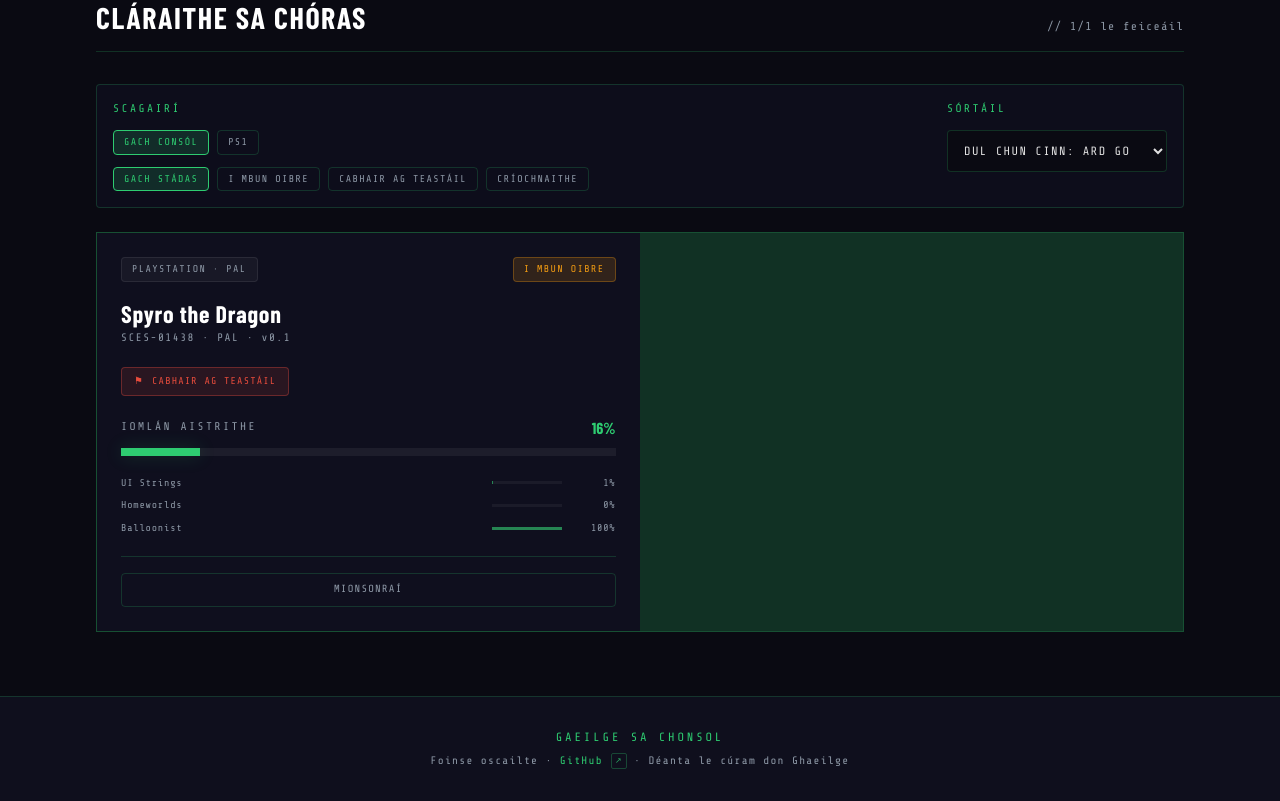
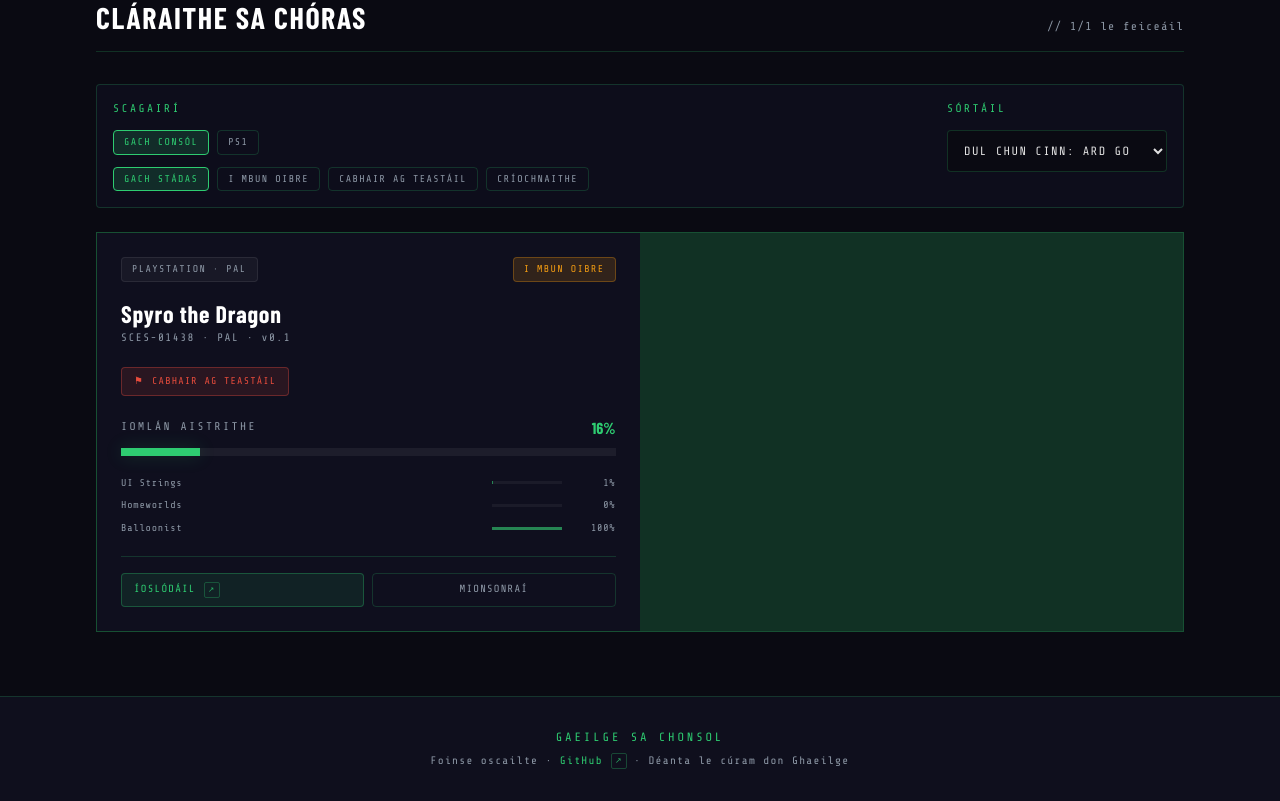
Before and after one commit to aaronsnig501/gaeilge-sa-chonsol, a SvelteKit app in the folder web/: page / in a window 1280 px wide. Shown: the part 975-1776 px from the top of the page. Built offline with nearby package versions, Linux system fonts and the light colour scheme; a web font is replaced by a local one.

Commit message:
feat(web): link game download actions to GitHub releases

```diff
--- a/web/src/lib/components/GameCard.svelte
+++ b/web/src/lib/components/GameCard.svelte
@@ -1,4 +1,5 @@
 <script lang="ts">
+	import ExternalLink from '$lib/components/ExternalLink.svelte';
 	import ProgressBar from '$lib/components/ProgressBar.svelte';
 	import StatusBadge from '$lib/components/StatusBadge.svelte';
 	import { consoleName, getGameHref, topCategories } from '$lib/data';
@@ -62,6 +63,14 @@
 	</div>
 
 	<div class="mt-auto flex flex-wrap gap-2 border-t border-console-border pt-4">
+		{#if game.links.patch}
+			<ExternalLink
+				className="flex-1 rounded-sm border border-console-green/30 bg-console-green/10 px-3 py-2 text-center font-mono text-[0.65rem] uppercase tracking-[0.12em] text-console-green hover:border-console-green hover:bg-console-green/18"
+				href={game.links.patch}
+			>
+				Íoslódáil
+			</ExternalLink>
+		{/if}
 		<a
 			class="flex-1 rounded-sm border border-console-border px-3 py-2 text-center font-mono text-[0.65rem] uppercase tracking-[0.12em] text-console-muted group-hover:border-console-green group-hover:text-console-green"
 			href={href}
--- a/web/src/lib/data.ts
+++ b/web/src/lib/data.ts
@@ -23,6 +23,10 @@
 
 function asNumber(value: unknown, fallback = 0): number {
 	return typeof value === 'number' && Number.isFinite(value) ? value : fallback;
+}
+
+function asBoolean(value: unknown): boolean {
+	return value === true;
 }
 
 function withBase(path: string): string {
@@ -67,6 +71,10 @@
 	return asString(value.console_label).toUpperCase();
 }
 
+function buildReleasesUrl(repoUrl: string): string {
+	return `${repoUrl.replace(/\/+$/, '')}/releases`;
+}
+
 function parseGame(game: unknown): GameStatus {
 	const value = (game && typeof game === 'object' ? game : {}) as Record<string, unknown>;
 	const categories = Array.isArray(value.categories) ? value.categories : [];
@@ -104,6 +112,9 @@
 			};
 		}),
 		links: {
+			patch: asBoolean(value.patch_available)
+				? buildReleasesUrl(asString(value.repo_url, REPO_URL))
+				: undefined,
 			repo: asString(value.repo_url) || undefined,
 			notes: asString(value.notes_path) ? withBase(asString(value.notes_path)) : undefined,
 			issues: asString(value.issues_url)
--- a/web/src/routes/games/[console]/[game]/+page.svelte
+++ b/web/src/routes/games/[console]/[game]/+page.svelte
@@ -61,6 +61,11 @@
 			<p class="font-mono text-[0.72rem] tracking-[0.15em] text-console-muted">{game.subtitle}</p>
 			<p class="max-w-3xl text-sm leading-8 text-console-muted">{game.description}</p>
 			<div class="flex flex-wrap gap-3">
+				{#if game.links.patch}
+					<ExternalLink className="console-button console-button-primary" href={game.links.patch}>
+						Íoslódáil paiste
+					</ExternalLink>
+				{/if}
 				{#if game.links.issues}
 					<ExternalLink className="console-button console-button-ghost" href={game.links.issues}>
 						Eisiúintí GitHub
@@ -166,9 +171,29 @@
 		</div>
 
 		<aside class="space-y-6">
+			{#if game.links.patch}
+				<div class="panel border-l-4 border-l-console-green p-6">
+					<p class="mono-label text-console-green">// Íoslódáil</p>
+					<h2 class="mt-4 font-mono text-sm tracking-[0.12em] text-white">
+						{game.game}_gaeilge_v{game.version ?? '0.1'}.bps
+					</h2>
+					<p class="mt-3 text-sm leading-7 text-console-muted">
+						Téigh chuig leathanach na n-eisiúintí chun an paiste don chluiche seo a aimsiú agus a íoslódáil.
+					</p>
+					<ExternalLink className="console-button console-button-primary mt-5 w-full" href={game.links.patch}>
+						Féach ar eisiúintí
+					</ExternalLink>
+				</div>
+			{/if}
+
 			<div class="panel p-6">
 				<p class="mono-label text-console-green">// Nascanna</p>
 				<div class="mt-4 grid gap-3">
+					{#if game.links.patch}
+						<ExternalLink className="console-button console-button-ghost w-full" href={game.links.patch}>
+							Íoslódálacha
+						</ExternalLink>
+					{/if}
 					{#if game.links.notes}
 						<a class="console-button console-button-ghost w-full" href={game.links.notes}>Nótaí</a>
 					{/if}
```
